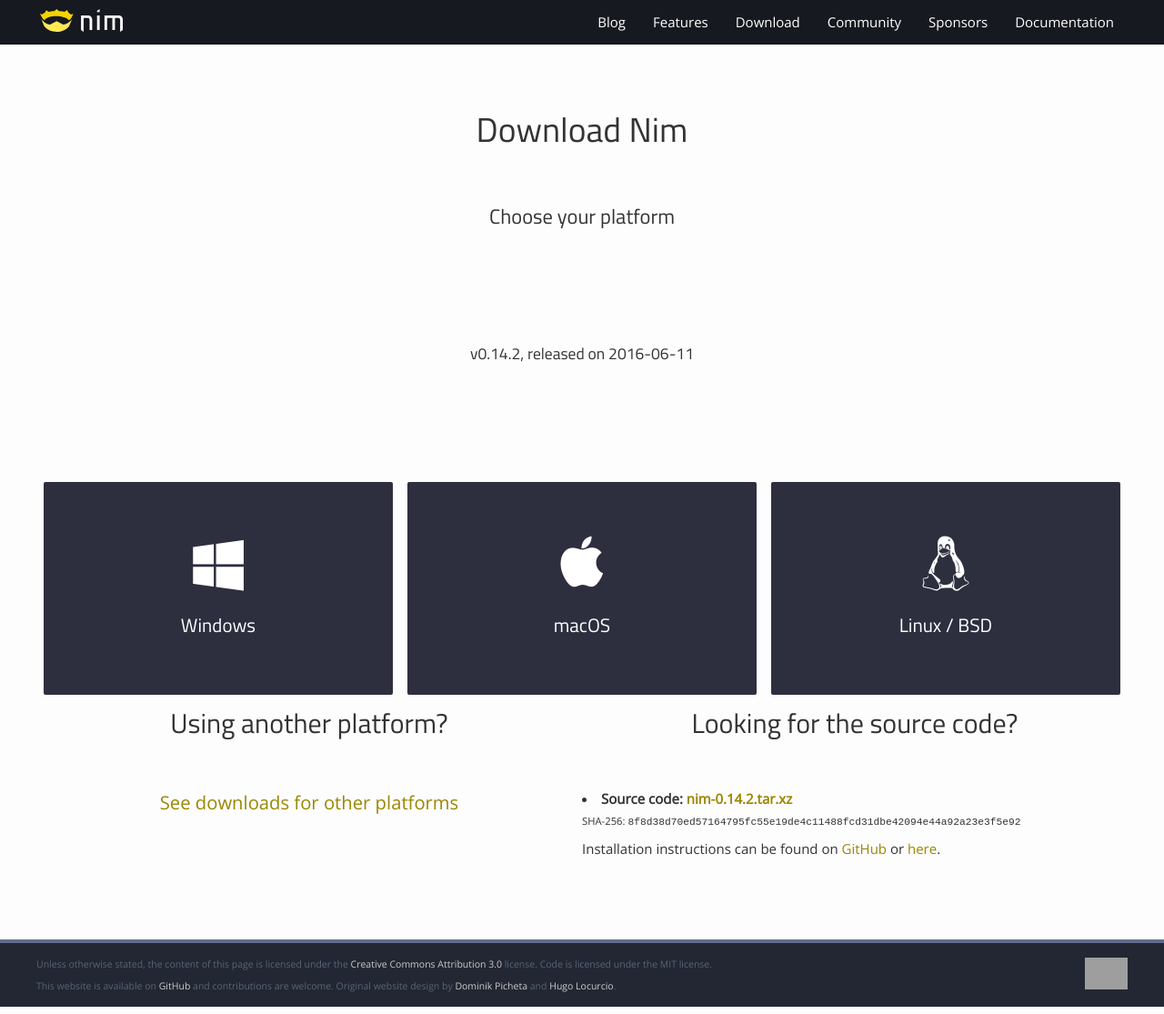
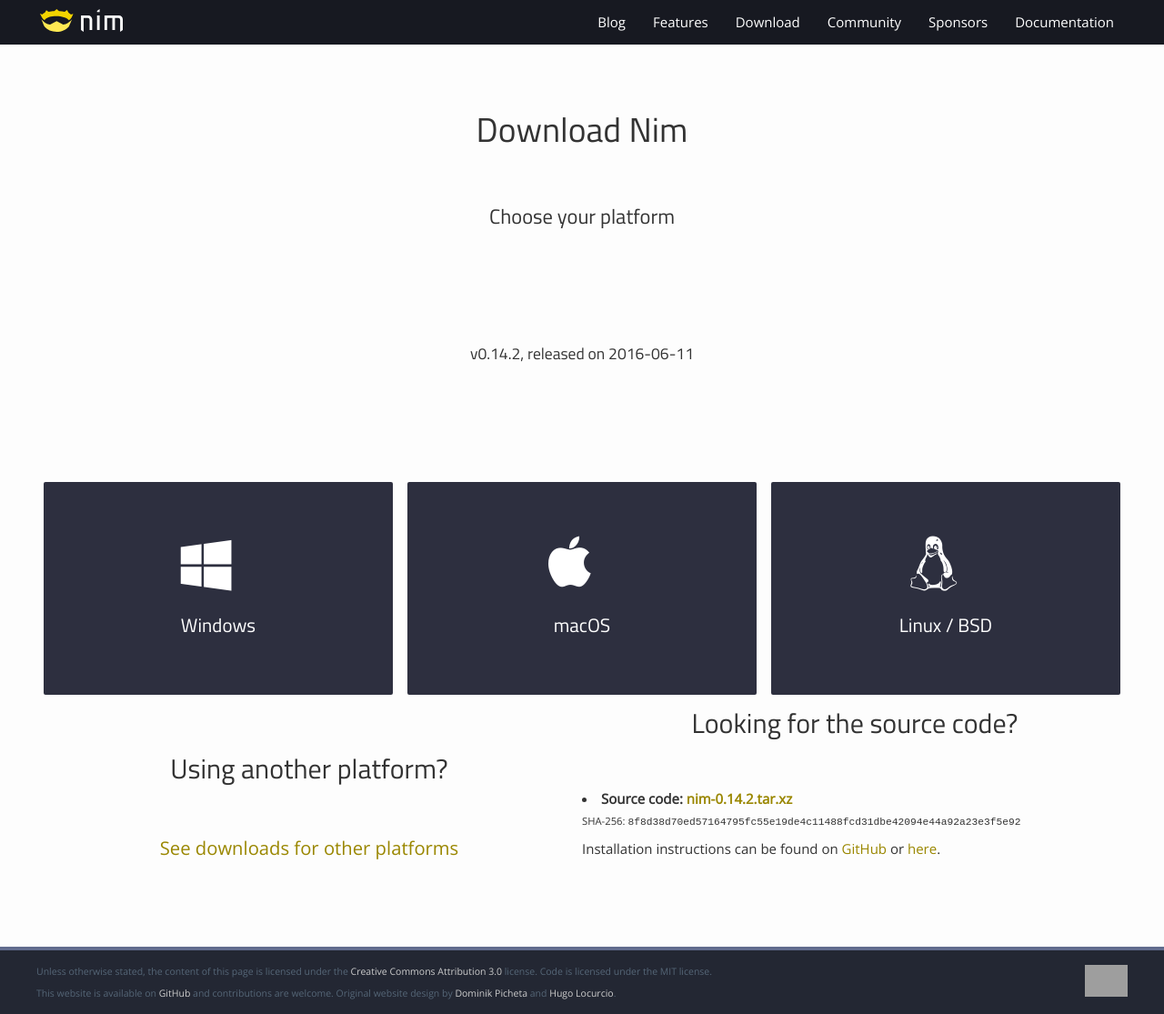
Before and after one commit to nim-lang/website, a Jekyll site: the page built from jekyll_prototype/download.html, in a window 1280 px wide. Shown: the whole page at 91% size. Built offline with Jekyll 4.4.1, drawn with Linux system fonts in a browser that asks for light colours; grey boxes are pictures that could not be loaded.

Commit message:
Give padding to OS' and fix headings getting no margin.

```diff
--- a/jekyll_prototype/assets/css/main.scss
+++ b/jekyll_prototype/assets/css/main.scss
@@ -609,12 +609,18 @@
   float: right;
 }
 
-div h1:first-child, div h2:first-child, div h3:first-child {
-  margin-top: 0;
+section > div > div:not(:first-child) {
+  h1:first-child, h2:first-child, h3:first-child {
+    margin-top: 0;
+  }
 }
 
 .pure-u-1.center > img {
     margin-bottom: 50px;
+}
+
+.fa-windows, .fa-linux, .fa-apple {
+  margin-right: 20pt;
 }
 
 // Styles that apply only to medium-sized screens (small laptops for example)
```
